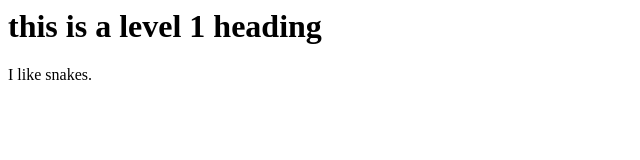
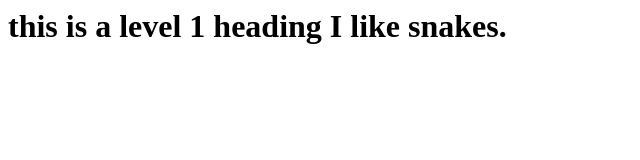
Before and after one commit to oali6/website, a plain HTML site: page index.html in a window 1280 px wide. Shown: the whole page, without its empty margins (0-640 px from the left). Drawn offline with Linux system fonts and the light colour scheme.

Commit message:
Update index.html

```diff
--- a/index.html
+++ b/index.html
@@ -2,7 +2,7 @@
   <head>
     <title>web site</title>
   </head>
-  <h1> this is a level 1 heading</h1>
-  I like snakes.
+  <body>
+    <h1> this is a level 1 heading I like snakes.</h1>
 
 </html>
```
